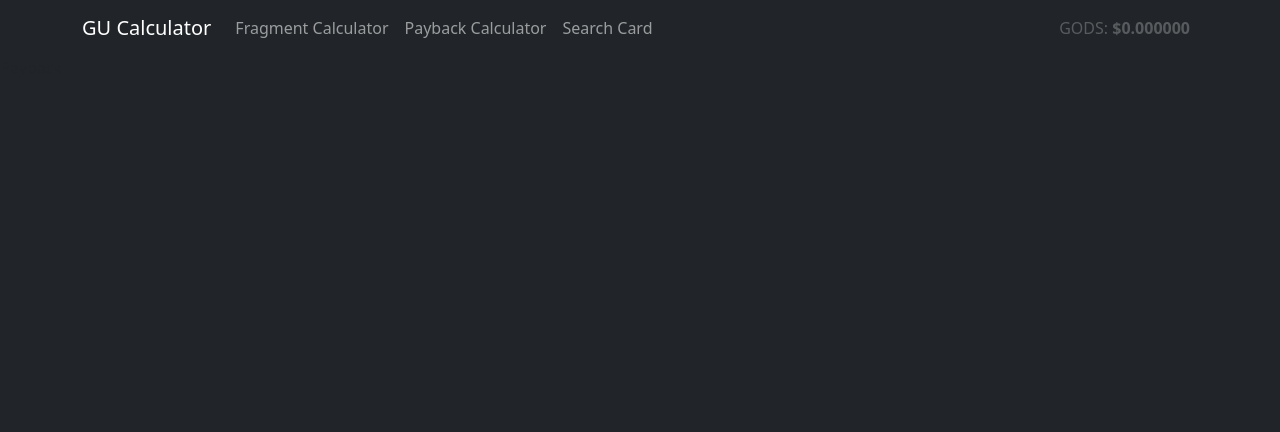
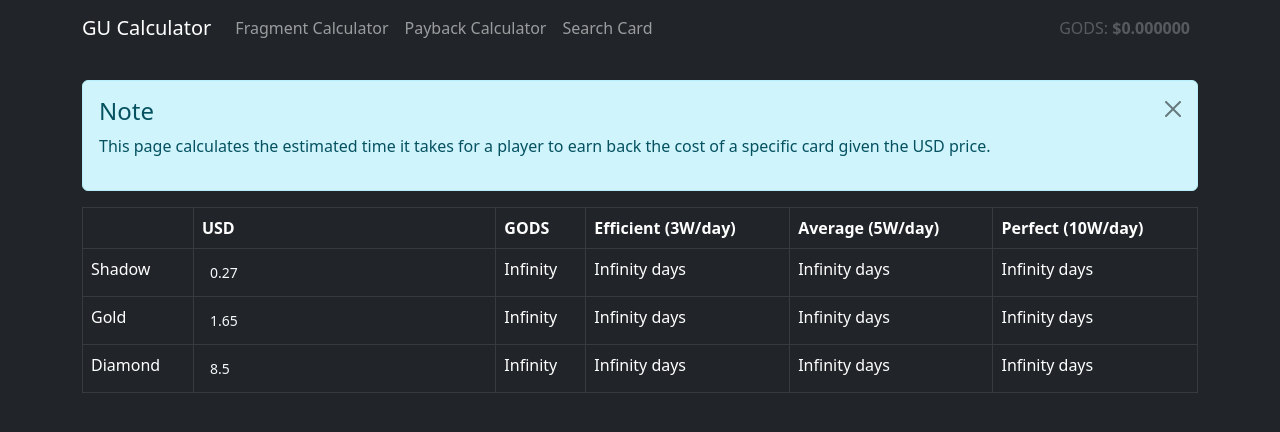
Before and after one commit to Carva70/gu-page, a React (Create React App) app: page /payback in a window 1280 px wide. Shown: the top 432 px of the page. Built offline with nearby package versions, Linux system fonts and the light colour scheme; no server answers.

Commit message:
add: payback

```diff
--- a/package.json
+++ b/package.json
@@ -2,6 +2,7 @@
   "name": "gu-page",
   "version": "0.1.0",
   "private": true,
+  "homepage": "http://carva70.github.io/gu-page",
   "dependencies": {
     "@testing-library/jest-dom": "^5.16.5",
     "@testing-library/react": "^13.4.0",
@@ -9,6 +10,7 @@
     "axios": "^1.3.2",
     "bootstrap": "^5.2.3",
     "composited-card": "^0.0.61",
+    "gh-pages": "^5.0.0",
     "jquery": "^3.6.3",
     "popper.js": "^1.16.1",
     "react": "^18.2.0",
@@ -19,6 +21,8 @@
     "web-vitals": "^2.1.4"
   },
   "scripts": {
+    "predeploy": "yarn run build",
+    "deploy": "gh-pages -d build",
     "start": "set PORT=25565 && react-scripts start",
     "build": "react-scripts build",
     "test": "react-scripts test",
--- a/src/Nav.js
+++ b/src/Nav.js
@@ -22,7 +22,7 @@ export default function Nav() {
     <div>
       <Navbar collapseOnSelect expand='lg' bg='dark' variant='dark'>
         <Container>
-          <Navbar.Brand href='#home'>GU Calculator</Navbar.Brand>
+          <Navbar.Brand href='/'>GU Calculator</Navbar.Brand>
           <Navbar.Toggle aria-controls='responsive-navbar-nav' />
           <Navbar.Collapse id='responsive-navbar-nav'>
             <BNav className='me-auto'>
--- a/src/Payback.js
+++ b/src/Payback.js
@@ -1,3 +1,83 @@
+import { Table, Container, Form, Alert } from 'react-bootstrap'
+import { useState, useEffect } from 'react'
+import axios from 'axios'
+const pageUrl =
+  'https://api.coingecko.com/api/v3/simple/price?ids=gods-unchained&vs_currencies=USD&include_market_cap=false&include_24hr_vol=false&include_24hr_change=false&include_last_updated_at=false&precision=18'
+
 export default function Payback() {
-  return <div>Payback</div>
+  const tableHeadings = [
+    'USD',
+    'GODS',
+    'Efficient (3W/day)',
+    'Average (5W/day)',
+    'Perfect (10W/day)',
+  ]
+  const coefficients = [
+    [0.0024, 0.0032, 0.0052],
+    [0.0143, 0.019, 0.0309],
+    [0.0736, 0.0981, 0.1594],
+  ]
+  const cardQuality = ['Shadow', 'Gold', 'Diamond']
+  const [cardPriceUSD, setCardPriceUSD] = useState([0.27, 1.65, 8.5])
+  const [showAlert, setShowAlert] = useState(true)
+  const [price, setPrice] = useState(0)
+  const cardPrice = cardPriceUSD.map((e) => e / price)
+
+  useEffect(() => {
+    axios
+      .get(pageUrl)
+      .then((res) => setPrice(res.data['gods-unchained']['usd']))
+      .catch((error) => {
+        console.error('Algo ha petado fuertemente', error)
+      })
+  }, [])
+
+  return (
+    <Container className='mt-4'>
+      {showAlert && (
+        <Alert variant='info' onClose={() => setShowAlert(false)} dismissible>
+          <Alert.Heading>Note</Alert.Heading>
+          <p>
+            This page calculates the estimated time it takes for a player to earn back the cost of a
+            specific card given the USD price.
+          </p>
+        </Alert>
+      )}
+      <Table responsive bordered hover variant='dark'>
+        <thead>
+          <tr>
+            <th></th>
+            {tableHeadings.map((e, i) => (
+              <th key={i}>{e}</th>
+            ))}
+          </tr>
+        </thead>
+        <tbody>
+          {Array.from({ length: 3 }).map((_, i) => (
+            <tr key={i}>
+              <td key={1}>{cardQuality[i]}</td>
+              <td key={2}>
+                <Form.Control
+                  type='number'
+                  size='sm'
+                  className='bg-dark text-light'
+                  style={{ color: 'white', border: '0px' }}
+                  value={cardPriceUSD[i]}
+                  onChange={(e) => {
+                    let copyPriceUSD = cardPriceUSD.slice()
+                    copyPriceUSD[i] = parseFloat(e.target.value)
+                    setCardPriceUSD(copyPriceUSD)
+                  }}
+                ></Form.Control>
+              </td>
+              <td key={3}>{cardPrice[i].toFixed(2)}</td>
+              {Array.from({ length: 3 }).map((_, j) => (
+                <td key={4 + j}>{(cardPrice[i] / coefficients[i][j]).toFixed(3)} days</td>
+              ))}
+            </tr>
+          ))}
+        </tbody>
+      </Table>
+    </Container>
+  )
 }
--- a/src/Search.js
+++ b/src/Search.js
@@ -1,12 +1,13 @@
 import { useState, useEffect } from 'react'
 import axios from 'axios'
 import 'composited-card'
-import { Card, InputGroup, Container, ListGroup } from 'react-bootstrap'
+import { Card, InputGroup, Container, ListGroup, Button } from 'react-bootstrap'
 import Row from 'react-bootstrap/Row'
 import Col from 'react-bootstrap/Col'
 import Form from 'react-bootstrap/Form'
 import GUCardList from './GUCardList'
 import Alert from 'react-bootstrap/Alert'
+import Modal from 'react-bootstrap/Modal'
 
 export default function Search() {
   const sizes = '(min-width: 600px) 160px, 320px'
@@ -41,6 +42,7 @@ export default function Search() {
   const [tribe, setTribe] = useState(0)
   const [mana, setMana] = useState(0)
   const [type, setType] = useState(0)
+  const [showModal, setShowModal] = useState(false)
 
   const textFilter = (card) =>
     card.name.toLowerCase().includes(search.toLowerCase()) &&
@@ -70,6 +72,7 @@ export default function Search() {
   function listClickHandler(e) {
     var copyList = cardList.slice()
     if (quality == 0) {
+      setShowModal(true)
       return
     }
     copyList.push({ protoId: e.target.id, quality: quality, responsiveSrcsetSizes: sizes })
@@ -78,15 +81,24 @@ export default function Search() {
 
   return (
     <Container>
+      <Modal show={showModal}>
+        <Modal.Header>
+          <Modal.Title>Warning</Modal.Title>
+        </Modal.Header>
+        <Modal.Body>You have to select a quality</Modal.Body>
+        <Modal.Footer>
+          <Button onClick={() => setShowModal(false)}>Close</Button>
+        </Modal.Footer>
+      </Modal>
       <Row>
         <Col>
           <Container>
             {showAlert && (
               <Alert variant='info' onClose={() => setShowAlert(false)} dismissible>
-                <Alert.Heading>Usage</Alert.Heading>
+                <Alert.Heading>How to Use</Alert.Heading>
                 <p>
-                  Click on the list in the right to add a card, use the selection above to filter
-                  the cards in the list
+                  To add a card, click on an item in the right list and select a quality. Use the
+                  filters above to search for specific cards.
                 </p>
               </Alert>
             )}
@@ -236,7 +248,7 @@ export default function Search() {
               height: '80%',
               width: '30%',
               minWidth: '150px',
-              maxWidth: '300px',
+              maxWidth: '450px',
             }}
           >
             {allCards
```
Also changed, not shown: 1 other file (tests, documents, lock files or other folders).
